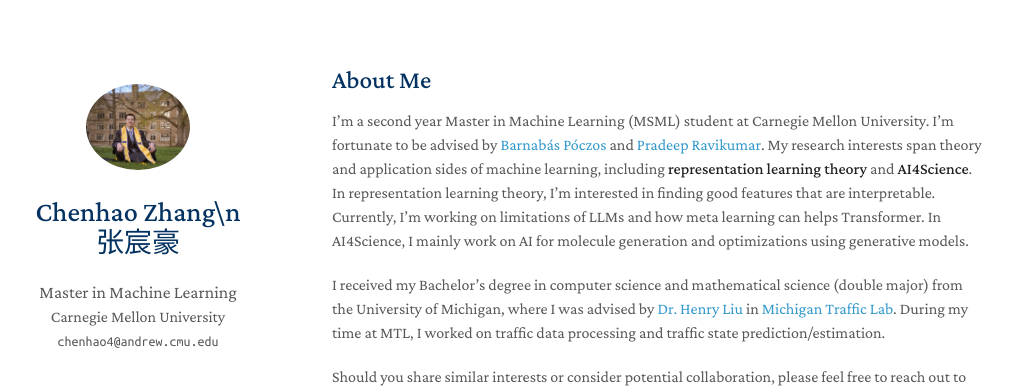
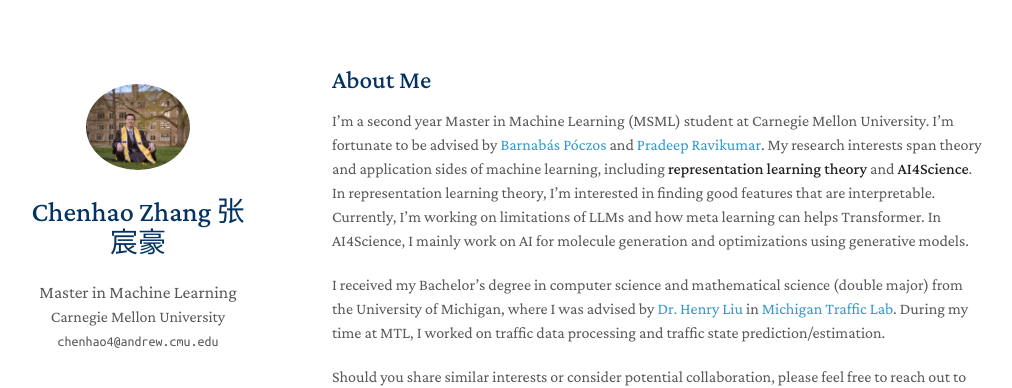
Before and after one commit to ChenhaoZ99/ChenhaoZ99.github.io, a Jekyll site: the page built from index.md, in a window 1280 px wide. Shown: the top 388 px of the page, without its empty margins (138-1150 px from the left). Built offline with Jekyll 4.4.1, drawn with Linux system fonts in a browser that asks for light colours; a style sheet for code colours, icons or effects is not loaded; our own code applies the rules of GitHub Pages for plain Markdown files.

Commit message:
change line

```diff
--- a/_config.yml
+++ b/_config.yml
@@ -1,5 +1,7 @@
 # Basic Information
-title: Chenhao Zhang\n 张宸豪
+title:
+  Chenhao Zhang
+  张宸豪
 position: Master in Machine Learning
 affiliation: Carnegie Mellon University
 email: chenhao4@andrew.cmu.edu
```
